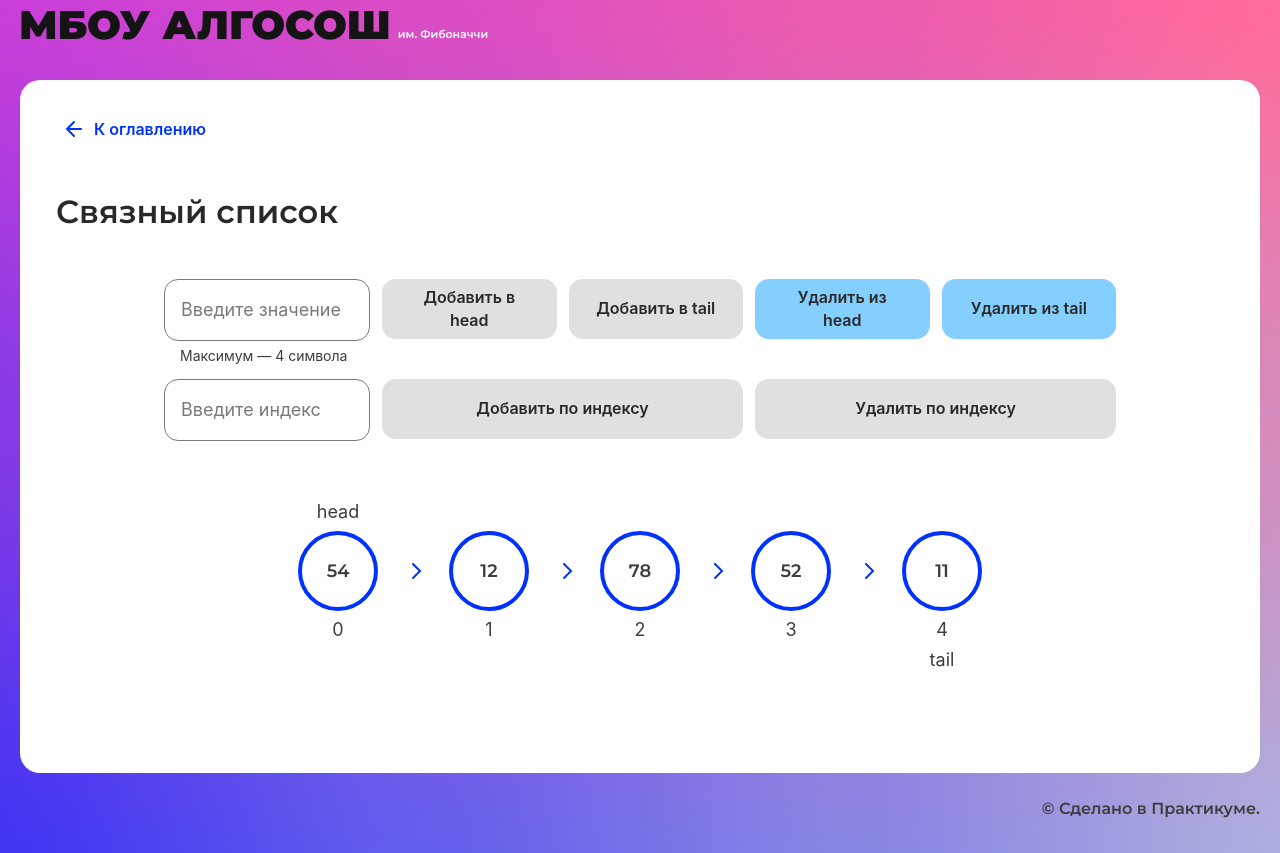
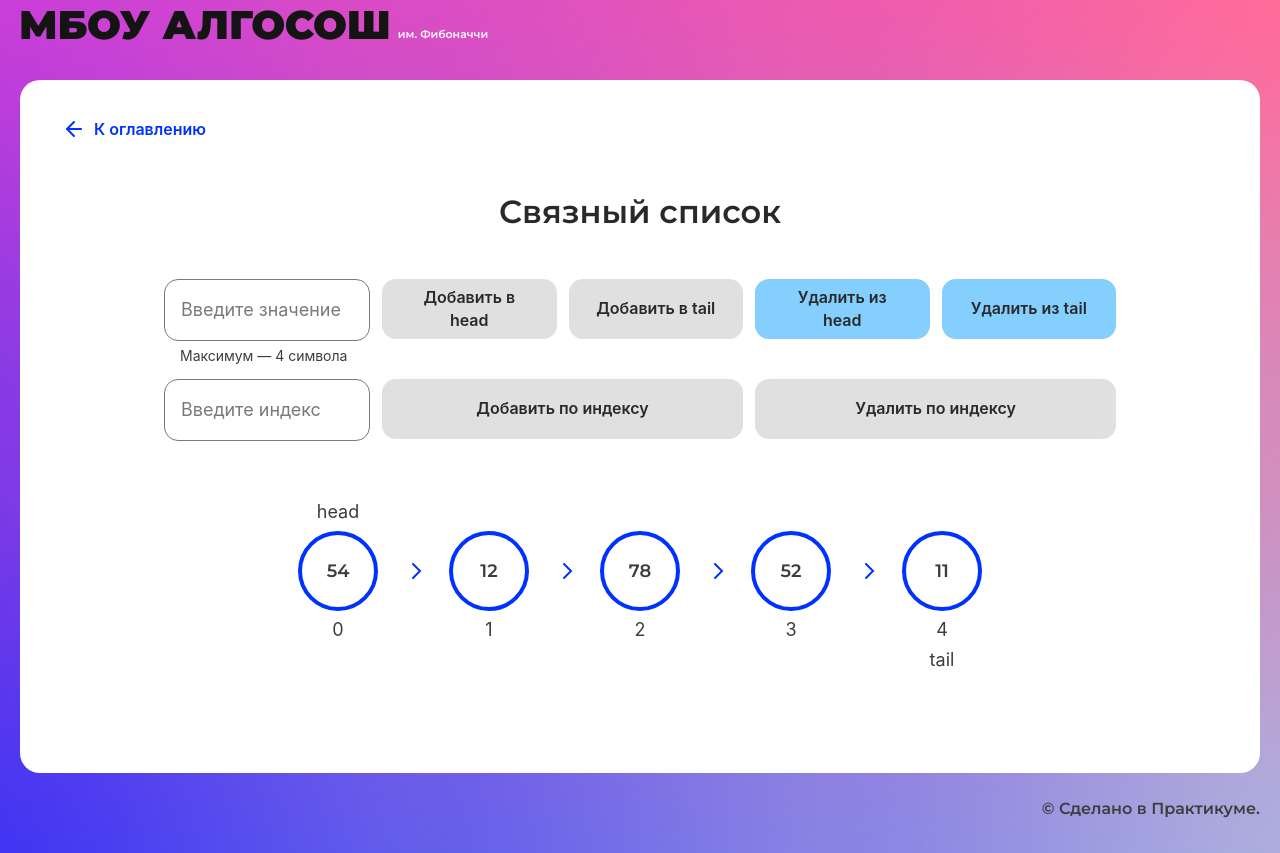
Before and after one commit to phillharmonia/algososh, a React (Create React App) app: page /list in a window 1280 px wide. Built offline with nearby package versions, Linux system fonts and the light colour scheme.

Commit message:
update app

```diff
--- a/src/components/app/app.tsx
+++ b/src/components/app/app.tsx
@@ -8,11 +8,11 @@ import { StringComponent } from "../string/string";
 import { SortingPage } from "../sorting-page/sorting-page";
 import { StackPage } from "../stack-page/stack-page";
 
-import "./app.module.css";
+import styles from "./app.module.css"
 
 function App() {
   return (
-    <div className="app">
+    <div className={styles.app}>
       <BrowserRouter>
         <Switch>
           <Route path="/" exact>
```
